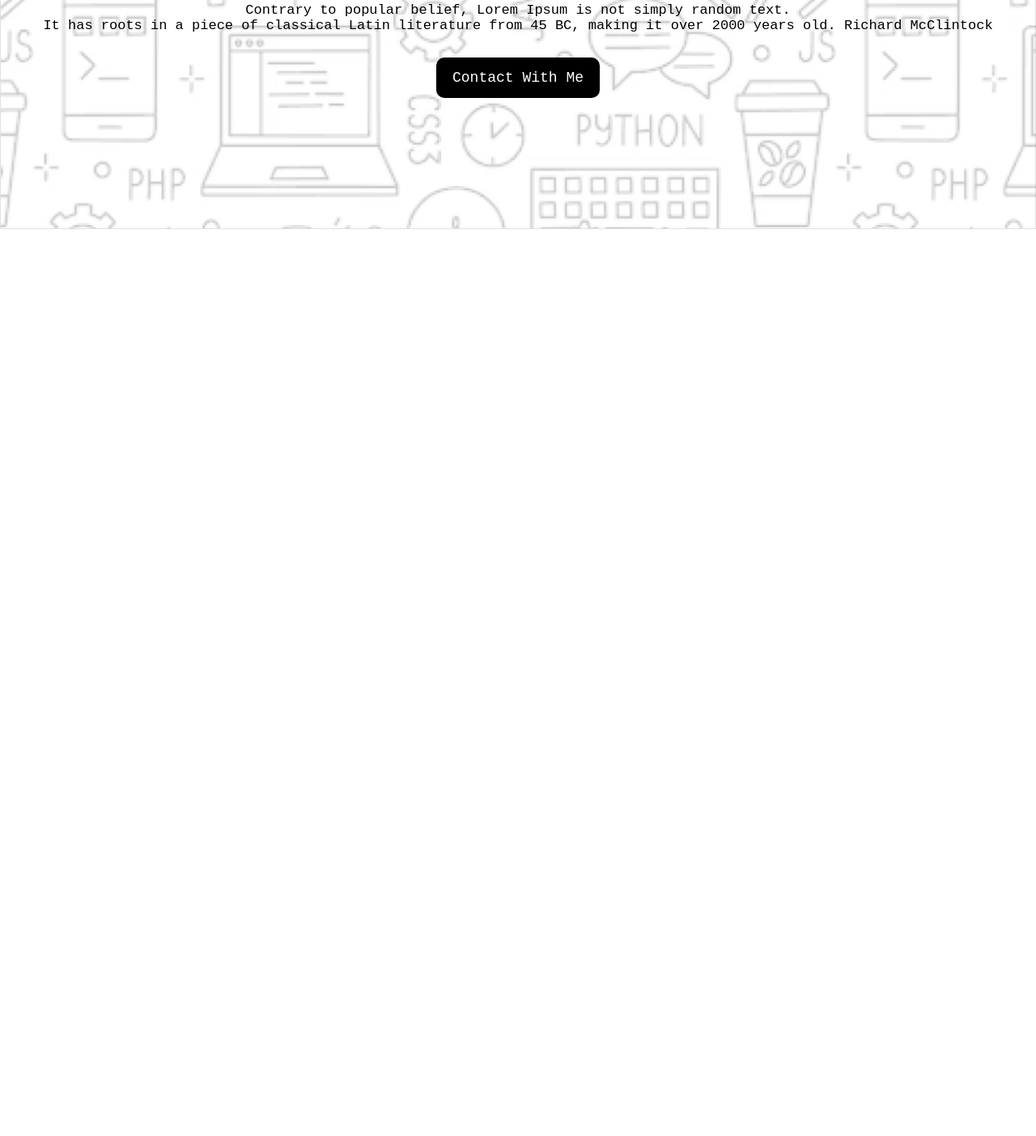
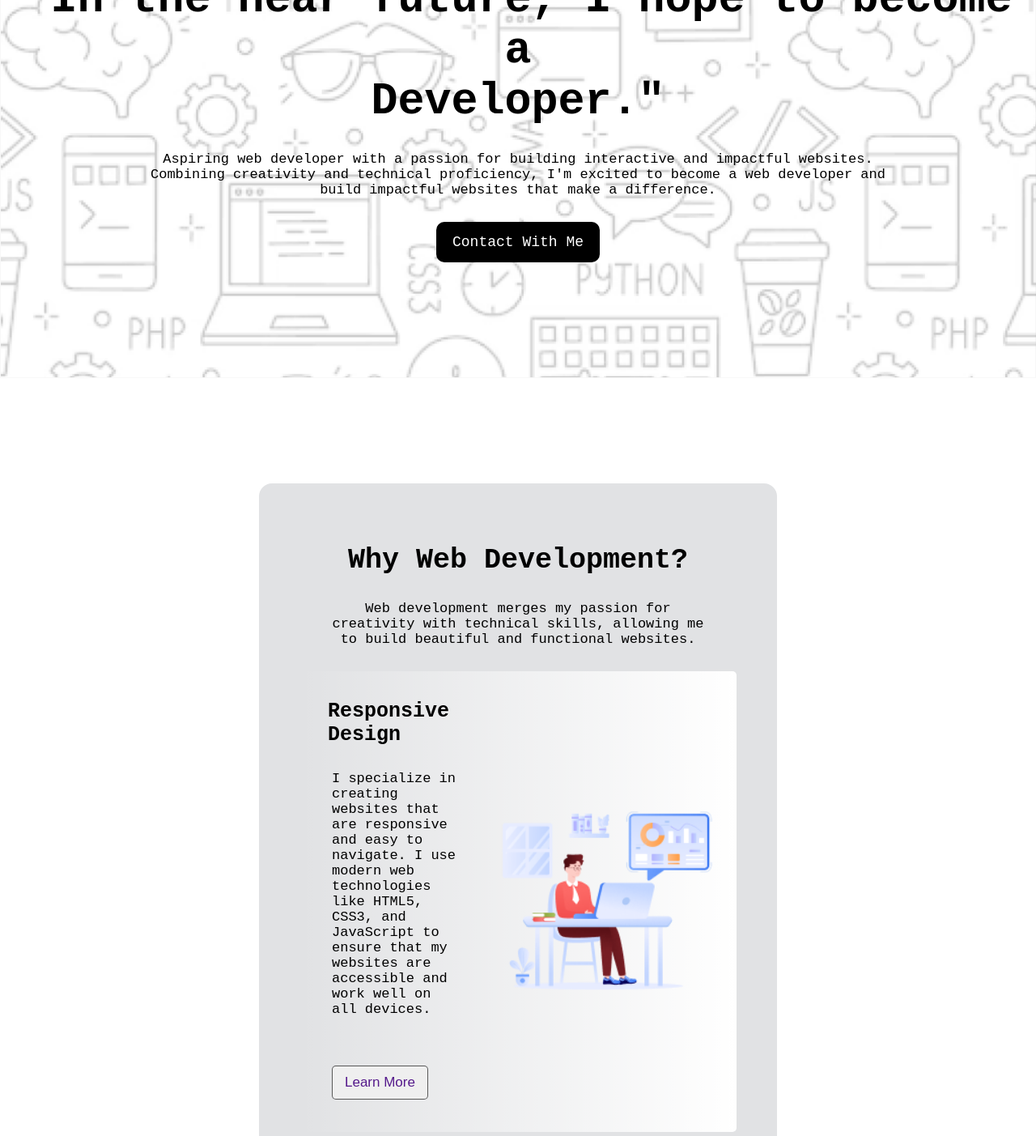
Before and after one commit to jubayerahmmad/my-portfolio-A1, a plain HTML site: page index.html in a window 1280 px wide. Shown: the part 617-2020 px from the top of the page at 81% size. Before the commit the page ends 1030 px from the top, so only its background shows below. Drawn offline with Linux system fonts and the light colour scheme; a web font is replaced by a local one.

Commit message:
web dev section done

```diff
--- a/index.html
+++ b/index.html
@@ -8,14 +8,12 @@
   </head>
   <body>
     <header>
-      <!-- <section class="navbar">
-
-
+      <section class="navbar">
             <nav>
-                <h1>Jubayer Ahmmad</h1>
-                <button class="nav-btn">DOWNLOAD RESUME</button>
+                <h1>Jubayer</h1>
+                <button class="nav-btn"><a href="">DOWNLOAD RESUME</a></button>
             </nav>
-        </section> -->
+        </section>
 
       <section class="banner">
         <div class="banner-container">
@@ -23,11 +21,16 @@
             <div class="banner-img">
               <img src="./assets/bannerpic.png" alt="Profile Picture" />
             </div>
-                <h2>"In the near future, I hope to become a <br> Developer."</h2>
+            <h2>
+              "In the near future, I hope to become a <br />
+              Developer."
+            </h2>
             <p class="desc">
-                  Contrary to popular belief, Lorem Ipsum is not simply random text. <br>
-                  It has roots in a piece of classical Latin literature from 45 BC,
-                  making it over 2000 years old. Richard McClintock
+              Aspiring web developer with a passion for building interactive and
+              impactful websites. <br />
+              Combining creativity and technical proficiency, I'm excited to
+              become a web developer and <br />
+              build impactful websites that make a difference.
             </p>
             <button class="banner-btn"><a href="">Contact With Me</a></button>
           </div>
@@ -36,8 +39,66 @@
     </header>
 
     <main>
+      <section class="web-dev">
+       <div class="web-dev-content">
+        <div class="web-dev-title">
+          <h2>Why Web Development?</h2>
+          <p>
+            Web development merges my passion for creativity with technical
+            skills, allowing me to build beautiful and functional websites.
+          </p>
+        </div>
+        <div class="web-dev-cards">
+          <div class="web-dev-card">
+            <div class="dev-image">
+              <img src="./assets/Group 3.png" alt="Web Development" />
+            </div>
+            <div class="web-dev-desc">
+              <h3>Responsive Design</h3>
+              <p>
+                I specialize in creating websites that are responsive and easy
+                to navigate. I use modern web technologies like HTML5, CSS3, and
+                JavaScript to ensure that my websites are accessible and work
+                well on all devices.
+              </p>
+              <button class="dev-btn"><a href="">Learn More</a></button>
+            </div>
+          </div>
 
+          <div class="web-dev-card middle">
+            <div class="web-dev-desc">
+              <h3>User-Friendly Interface</h3>
+              <p>
+                I strive to create intuitive and user-friendly interfaces for my
+                clients. I use clear, concise language and visual aids to help
+                users easily understand and navigate my websites.
+              </p>
+              <button class="dev-btn"><a href="">Learn More</a></button>
+            </div>
+            <div class="dev-image">
+              <img src="./assets/Group 4.png" alt="Web Development" />
+            </div>
+          </div>
 
+          <div class="web-dev-card">
+            <div class="dev-image">
+              <img src="./assets/Group 3.png" alt="Web Development" />
+            </div>
+            <div class="web-dev-desc">
+              <h3>Responsive Design</h3>
+              <p>
+                I specialize in creating websites that are responsive and easy
+                to navigate. I use modern web technologies like HTML5, CSS3, and
+                JavaScript to ensure that my websites are accessible and work
+                well on all devices.
+              </p>
+              <button class="dev-btn"><a href="">Learn More</a></button>
+            </div>
+          </div>
+
+        </div>
+       </div>
+      </section>
     </main>
 
     <footer></footer>
--- a/style.css
+++ b/style.css
@@ -14,22 +14,36 @@ main{
     margin:130px 320px;
 }
 
-/* nav{
+nav{
     display: flex;
     justify-content: space-between;
-    margin: 80px;
+    margin: 70px;
 }
 nav h1{
     font-size: 28px;
     color: rgb(13, 19, 33);
 }
 .nav-btn{
-    padding: 16px 24px;
-    font-size: 20px;
+    padding: 12px 20px;
+    font-size: 16px;
     border: 1px solid rgb(13, 19, 33);
     border-radius: 8px;
     opacity: 0.8;
-} */
+}
+
+.nav-btn:hover{
+    opacity: 1;
+    cursor: pointer;
+    transition: 0.3s;
+    background-color: rgba(179, 202, 255, 0.753);
+
+}
+
+
+.nav-btn a{
+    text-decoration: none;
+    color: rgb(13, 19, 33);
+}
 
 /* banner design */
 
@@ -39,7 +53,7 @@ nav h1{
     background-repeat: no-repeat;
     background-size: cover;
     margin: 0 auto;
-    border: 1px solid rgba(0, 0, 0, 0.116);
+    border: 1px solid rgba(0, 0, 0, 0.027);
 }
 
 .banner-content{
@@ -78,9 +92,84 @@ nav h1{
 }
 
 .banner-btn:hover{
-    box-shadow: 0px 1px 20px black;
+    box-shadow: 0px 1px 5px black;
     cursor: pointer;
     transition: .3s;
 }
 
 /* main section styles */
+.web-dev{
+    height: 1300px;
+    border-radius: 16px;
+    background: rgba(13, 19, 33, 0.123);
+}
+
+.web-dev-content{
+    padding: 50px;
+}
+
+.web-dev-title{
+    text-align: center;
+}
+
+.web-dev-title h2{
+    font-size: 35px;
+    margin: 25px;
+}
+
+.web-dev-title p{
+    font-size: 17px;
+    margin: 30px;
+}
+
+.web-dev-card{
+    display: flex;
+    flex-direction: row-reverse;
+    justify-content: space-between;
+    align-items: center;
+    border-radius: 16px;
+    background: linear-gradient(270.00deg, rgb(255, 255, 255),rgba(255, 255, 255, 0) 100%);
+    border-radius: 5px;
+    margin-top: 30px;
+    padding: 10px;
+}
+.middle{
+    background: linear-gradient(180.00deg, rgb(255, 255, 255),rgba(255, 255, 255, 0) 100%);
+}
+.web-dev-desc{
+    width: 60%;
+}
+
+.web-dev-card img{
+    width: 300px;
+    height: 300px;
+}
+
+.web-dev-card h3{
+    font-size: 25px;
+    margin: 25px;
+}
+
+.web-dev-card p{
+    font-size: 17px;
+    margin: 30px;
+}
+
+.dev-btn{
+    padding: 10px 15px;
+    border: 1px solid rgba(0, 0, 0, 0.63);
+    font-size: 17px;
+    border-radius: 5px;
+    text-align: center;
+    margin: 30px;
+}
+
+.dev-btn:hover{
+    box-shadow: 0px 1px 5px rgba(0, 0, 0, 0.63);
+    cursor: pointer;
+    transition: .3s;
+}
+
+.dev-btn a{
+    text-decoration: none;
+}
```
Lines whose indentation alone changed are shown as unchanged.
